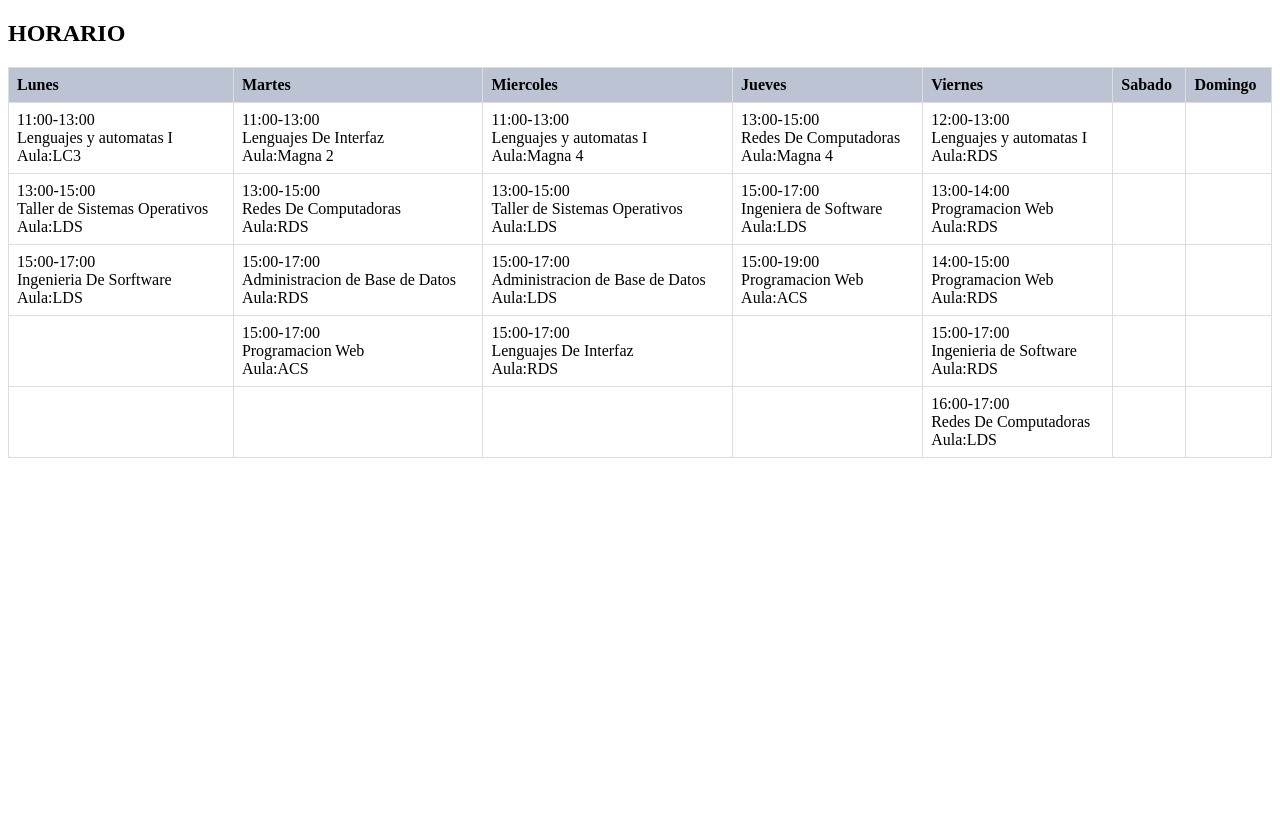
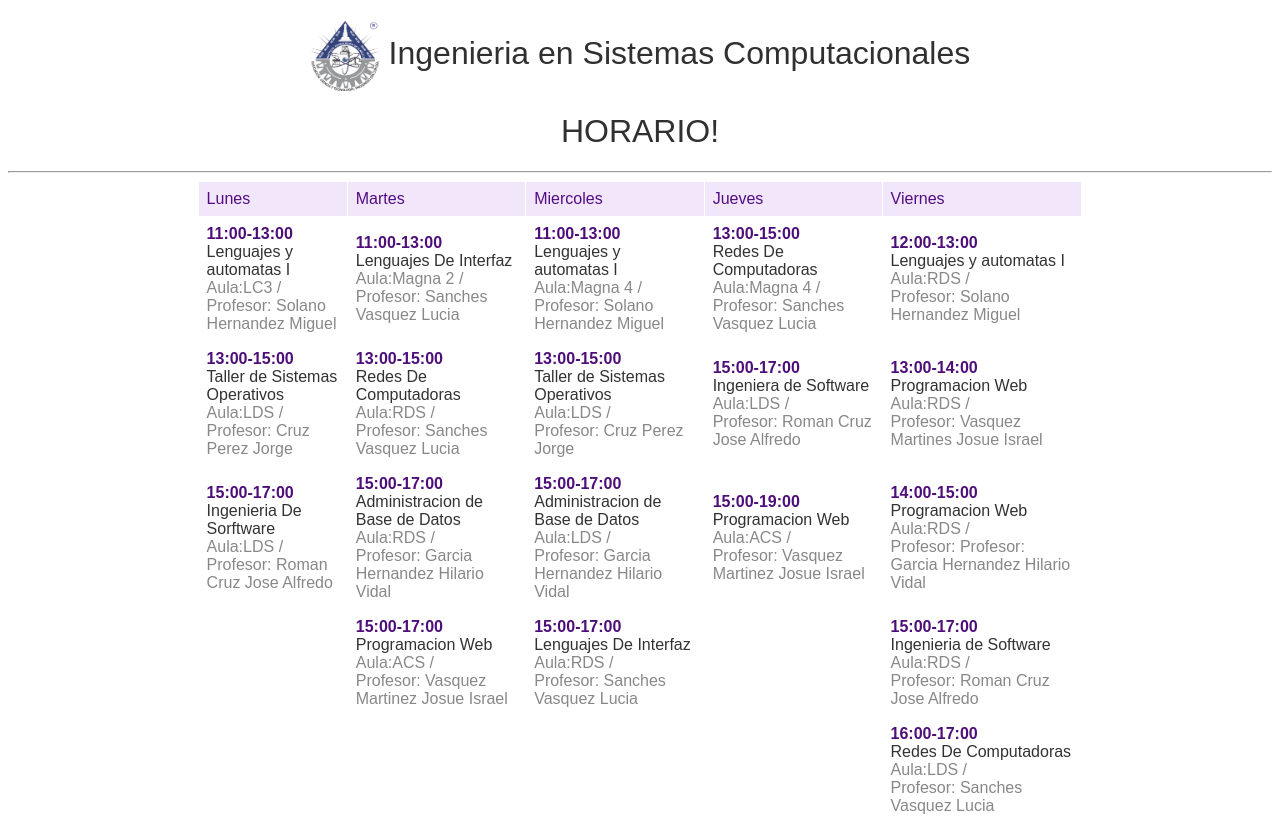
Before and after one commit to MarcoRg06/Practicas-Web, a plain HTML site: page Trabajos/2-Ejercicio-Tabla/Horario.html in a window 1280 px wide. Before the commit the page ends 800 px from the top, so only its background shows below. Drawn offline with Linux system fonts and the light colour scheme.

Commit message:
Agregando estilos a mi horario

```diff
--- a/Trabajos/1-Ejercicio-PW/Eslitos _css/estilos.css
+++ b/Trabajos/1-Ejercicio-PW/Eslitos _css/estilos.css
@@ -10,5 +10,5 @@ p{
     color: #c91212;
 }
 .img-p{
-border-radius: 20%;
+border-radius: 20px;
 }
--- a/Trabajos/2-Ejercicio-Tabla/Horario.html
+++ b/Trabajos/2-Ejercicio-Tabla/Horario.html
@@ -1,14 +1,14 @@
 <!DOCTYPE html>
 <html lang="es">
-
 <head>
    <title>Mi Página Web</title>
    <link rel="stylesheet" href="css/estilos.css">
 </head>
-
 <body>
-
-<h2>HORARIO</h2>
+   <h1> <img src="imagenes/logoTec.png" alt="Logo" width="70" height="70">
+  Ingenieria en Sistemas Computacionales </h1>
+  <h1 >HORARIO!</h1>
+  <hr>
    <table>
       <tr>
          <th>Lunes</th>
@@ -16,56 +16,61 @@
          <th>Miercoles</th>
          <th>Jueves</th>
          <th>Viernes</th>
-       <th>Sabado</th>
-       <th>Domingo</th>
       </tr>
       <tr>
-        <td>11:00-13:00 <br> Lenguajes y automatas I <br> Aula:LC3</td>
-        <td>11:00-13:00 <br> Lenguajes De Interfaz <br> Aula:Magna 2</td>
-        <td>11:00-13:00 <br> Lenguajes y automatas I <br> Aula:Magna 4</td>
-        <td>13:00-15:00 <br> Redes De Computadoras <br> Aula:Magna 4</td>
-        <td>12:00-13:00 <br> Lenguajes y automatas I <br> Aula:RDS</td>
-        <td></td>
-        <td></td>
+         <td><b class="EstilosHora">11:00-13:00</b><br>Lenguajes y automatas I <br><b
+               class="EstilosAulaDocente">Aula:LC3 / <br> Profesor: Solano Hernandez Miguel</b></td>
+         <td><b class="EstilosHora">11:00-13:00</b><br> Lenguajes De Interfaz <br><b class="EstilosAulaDocente">
+               Aula:Magna 2 / <br> Profesor: Sanches Vasquez Lucia</b></td>
+         <td><b class="EstilosHora">11:00-13:00</b><br> Lenguajes y automatas I <br><b class="EstilosAulaDocente">
+               Aula:Magna 4 /<br> Profesor: Solano Hernandez Miguel </b></td>
+         <td><b class="EstilosHora">13:00-15:00</b><br> Redes De Computadoras <br><b class="EstilosAulaDocente">
+               Aula:Magna 4 /<br> Profesor: Sanches Vasquez Lucia</b></td>
+         <td><b class="EstilosHora">12:00-13:00</b><br> Lenguajes y automatas I <br><b class="EstilosAulaDocente">
+               Aula:RDS /<br> Profesor: Solano Hernandez Miguel</b></td>
       </tr>
 
       <tr>
-        <td>13:00-15:00 <br> Taller de Sistemas Operativos <br> Aula:LDS</td>
-        <td>13:00-15:00 <br> Redes De Computadoras <br> Aula:RDS</td>
-        <td>13:00-15:00 <br> Taller de Sistemas Operativos <br> Aula:LDS</td>
-        <td>15:00-17:00 <br> Ingeniera de Software <br> Aula:LDS</td>
-        <td>13:00-14:00 <br> Programacion Web <br> Aula:RDS</td>
-        <td></td>
-        <td></td>
+         <td><b class="EstilosHora">13:00-15:00</b><br> Taller de Sistemas Operativos <br><b class="EstilosAulaDocente">
+               Aula:LDS /<br> Profesor: Cruz Perez Jorge</b></td>
+         <td><b class="EstilosHora">13:00-15:00</b><br> Redes De Computadoras <br><b class="EstilosAulaDocente">
+               Aula:RDS /<br> Profesor: Sanches Vasquez Lucia</b></td>
+         <td><b class="EstilosHora">13:00-15:00</b><br> Taller de Sistemas Operativos <br><b class="EstilosAulaDocente">
+               Aula:LDS /<br> Profesor: Cruz Perez Jorge</b></td>
+         <td><b class="EstilosHora">15:00-17:00</b><br> Ingeniera de Software <br><b class="EstilosAulaDocente">
+               Aula:LDS /<br> Profesor: Roman Cruz Jose Alfredo</b></td>
+         <td><b class="EstilosHora">13:00-14:00</b><br> Programacion Web <br><b class="EstilosAulaDocente"> Aula:RDS
+               /<br> Profesor: Vasquez Martines Josue Israel</b></td>
       </tr>
       <tr>
-        <td>15:00-17:00 <br> Ingenieria De Sorftware <br> Aula:LDS</td>
-        <td>15:00-17:00 <br> Administracion de Base de Datos <br> Aula:RDS</td>
-        <td>15:00-17:00 <br> Administracion de Base de Datos <br> Aula:LDS</td>
-        <td>15:00-19:00 <br> Programacion Web <br> Aula:ACS</td>
-        <td>14:00-15:00 <br> Programacion Web <br> Aula:RDS</td>
-        <td></td>
-        <td></td>
+         <td><b class="EstilosHora">15:00-17:00</b><br> Ingenieria De Sorftware <br><b
+               class="EstilosAulaDocente">Aula:LDS /<br> Profesor: Roman Cruz Jose Alfredo</b></td>
+         <td><b class="EstilosHora">15:00-17:00</b><br> Administracion de Base de Datos <br><b
+               class="EstilosAulaDocente"> Aula:RDS /<br> Profesor: Garcia Hernandez Hilario Vidal</b></td>
+         <td><b class="EstilosHora">15:00-17:00</b><br> Administracion de Base de Datos <br><b
+               class="EstilosAulaDocente"> Aula:LDS /<br> Profesor: Garcia Hernandez Hilario Vidal</b></td>
+         <td><b class="EstilosHora">15:00-19:00</b><br> Programacion Web <br><b class="EstilosAulaDocente">Aula:ACS
+               /<br> Profesor: Vasquez Martinez Josue Israel</b></td>
+         <td><b class="EstilosHora">14:00-15:00</b><br> Programacion Web <br><b class="EstilosAulaDocente"> Aula:RDS
+               /<br> Profesor: Profesor: Garcia Hernandez Hilario Vidal</b></td>
       </tr>
-
       <tr>
          <td></td>
-        <td>15:00-17:00 <br> Programacion Web <br> Aula:ACS</td>
-        <td>15:00-17:00 <br> Lenguajes De Interfaz <br> Aula:RDS</td>
+         <td><b class="EstilosHora">15:00-17:00</b><br> Programacion Web <br><b class="EstilosAulaDocente"> Aula:ACS
+               /<br> Profesor: Vasquez Martinez Josue Israel </b></td>
+         <td><b class="EstilosHora">15:00-17:00</b><br> Lenguajes De Interfaz <br><b class="EstilosAulaDocente">
+               Aula:RDS /<br> Profesor: Sanches Vasquez Lucia</b></td>
          <td></td>
-        <td>15:00-17:00 <br> Ingenieria de Software <br> Aula:RDS</td>
-        <td></td>
-        <td></td>
+         <td><b class="EstilosHora">15:00-17:00</b><br> Ingenieria de Software <br><b class="EstilosAulaDocente">
+               Aula:RDS /<br> Profesor: Roman Cruz Jose Alfredo</b></td>
       </tr>
-
       <tr>
          <td></td>
          <td></td>
          <td></td>
          <td></td>
-        <td>16:00-17:00 <br> Redes De Computadoras <br> Aula:LDS</td>
-        <td></td>
-        <td></td>
+         <td><b class="EstilosHora">16:00-17:00</b><br> Redes De Computadoras <br><b class="EstilosAulaDocente">
+               Aula:LDS /<br> Profesor: Sanches Vasquez Lucia</b></td>
       </tr>
    </table>
 </body>
--- a/Trabajos/2-Ejercicio-Tabla/css/estilos.css
+++ b/Trabajos/2-Ejercicio-Tabla/css/estilos.css
@@ -1,14 +1,38 @@
-table{
-
-    width: 100%;
-    border-collapse: collapse;
-    width: 100%;
+table {
+  width: 70%;
+  border-collapse: collapse;
+  text-align: center;
+  margin-left: auto;
+    margin-right: auto;
 }
-th,td{
-border: 1px solid #ddd;
-padding: 8px;
-text-align: left;
+th,td {
+  border: 1px solid #ffffff;
+  padding: 8px;
+  text-align: left;
+  font-family: Arial, sans-serif;
 }
-th{
-background-color: #bcc4d3;
+th {
+  background-color: #f2e7fa;
+  color: rgb(83, 12, 131);
+  font-weight: normal;
 }
+td{
+    color:rgb(51, 50, 50);
+}
+.EstilosHora{
+    color: rgb(78, 14, 121);
+}
+.EstilosAulaDocente{
+    font-family: Arial, sans-serif;
+    font-weight: normal;
+    color: rgb(136, 136, 136);
+}
+h1 {
+    font-family: Arial, sans-serif;
+    color: rgb(49, 48, 49);
+    font-weight: normal;
+    text-align: center;
+}
+img{
+    vertical-align: middle;
+}
```
Also changed, not shown: Trabajos/1-Ejercicio-PW/MiprimeraPagina.html (+2 -1 lines), Trabajos/1-Ejercicio-PW/Practica1.html (+2 -3 lines), Trabajos/2-Ejercicio-Tabla/imagenes/logoTec.png (added). Lines whose indentation alone changed are shown as unchanged.
